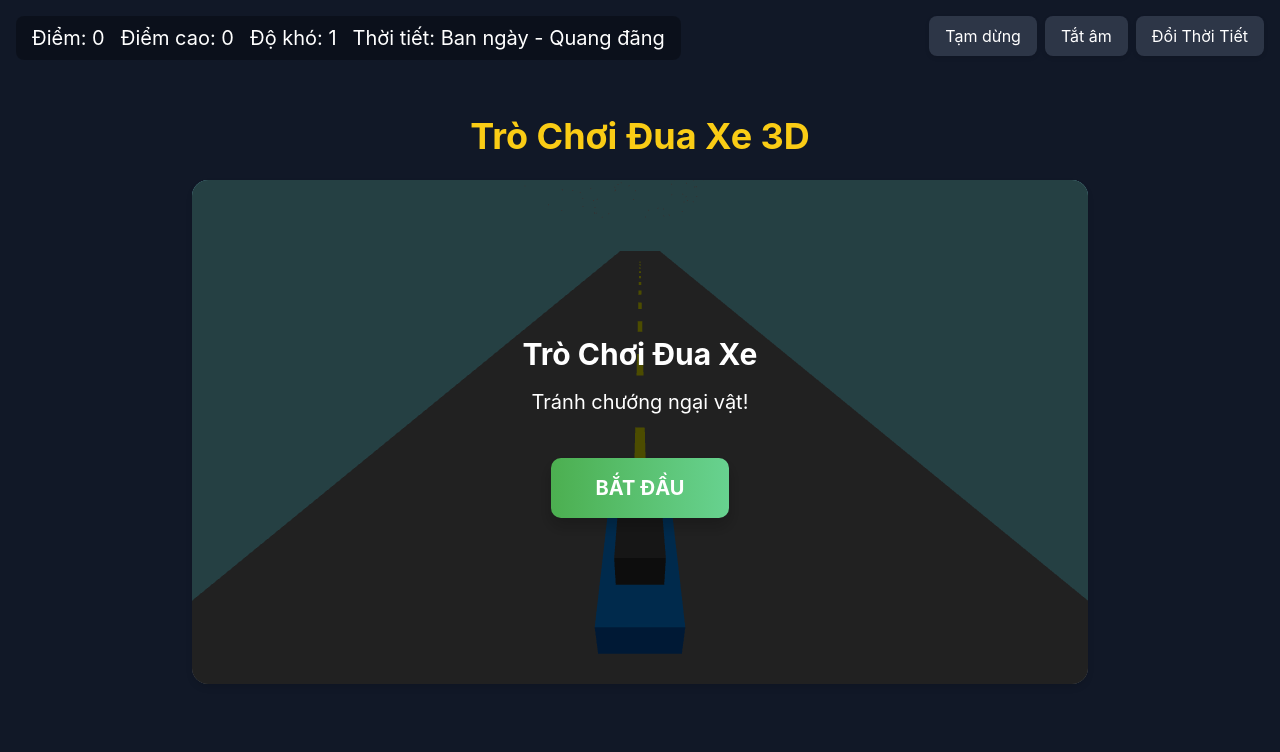
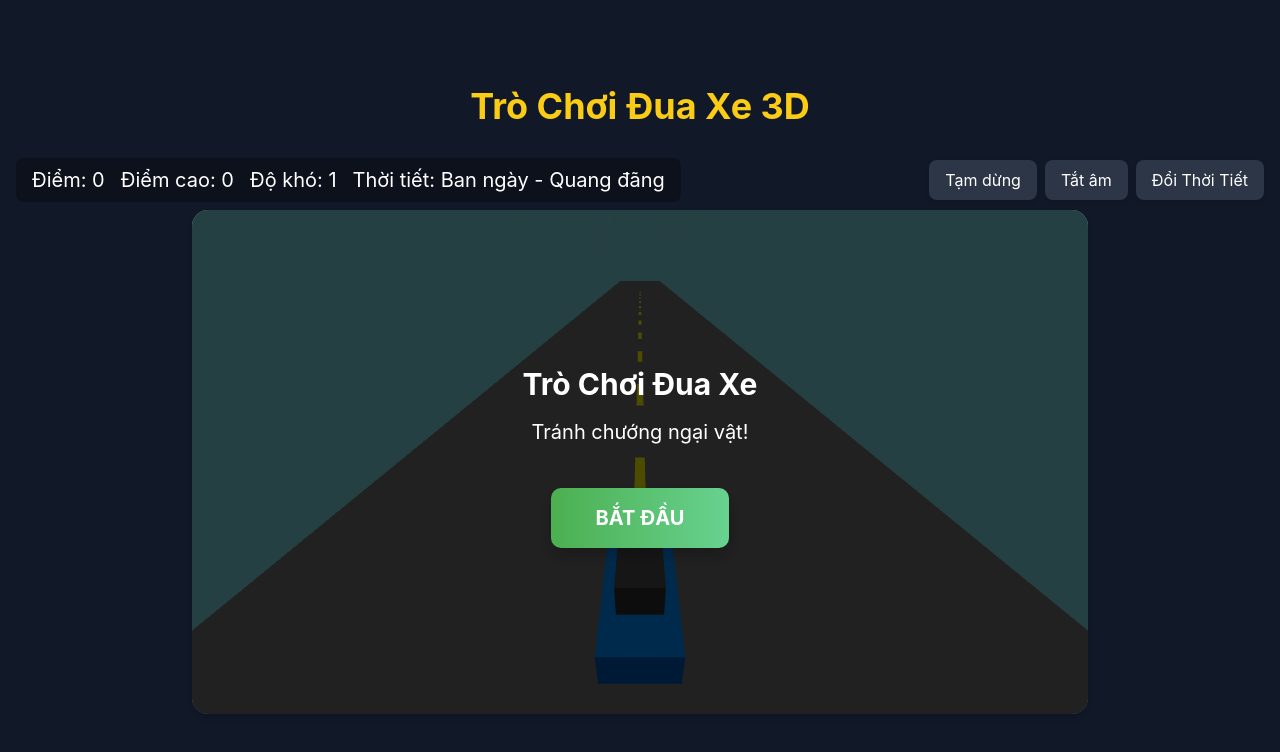
Before and after one commit to quangminhhh/Racing, a plain HTML site: page index.html in a window 1280 px wide. Drawn offline with nearby package versions, Linux system fonts and the light colour scheme.

Commit message:
Add HUD container and flex layout

```diff
--- a/index.html
+++ b/index.html
@@ -15,6 +15,7 @@
 <body class="bg-gray-900 text-white flex flex-col items-center justify-center min-h-screen">
     <h1 class="text-4xl font-bold mb-6 text-yellow-400">Trò Chơi Đua Xe 3D</h1>
 
+    <div class="hud-container">
         <div id="game-info" class="game-info text-xl">
             <div id="score-display">Điểm: 0</div>
             <div id="high-score-display">Điểm cao: 0</div>
@@ -26,6 +27,7 @@
             <button id="pause-button">Tạm dừng</button>
             <button id="mute-button">Tắt âm</button>
             <button id="weather-toggle">Đổi Thời Tiết</button>
+        </div>
     </div>
 
     <div class="game-container w-full max-w-4xl h-auto aspect-video flex justify-center items-center">
--- a/styles.css
+++ b/styles.css
@@ -27,13 +27,17 @@
             width: 100vw;
             height: 80vh;
         }
+        .hud-container {
+            display: flex;
+            justify-content: space-between;
+            align-items: center;
+            gap: 1rem;
+            width: 100%;
+            padding: 0.5rem 1rem;
+        }
         .game-info {
-            position: fixed;
-            top: 1rem;
-            left: 1rem;
             display: flex;
             gap: 1rem;
-            z-index: 10;
             background-color: rgba(0, 0, 0, 0.3);
             padding: 0.5rem 1rem;
             border-radius: 0.5rem;
@@ -104,10 +108,6 @@
         }
 
         .pause-mute-buttons {
-            position: fixed;
-            top: 1rem;
-            right: 1rem;
-            z-index: 10;
             display: flex;
             gap: 0.5rem;
         }
```
Lines whose indentation alone changed are shown as unchanged.
